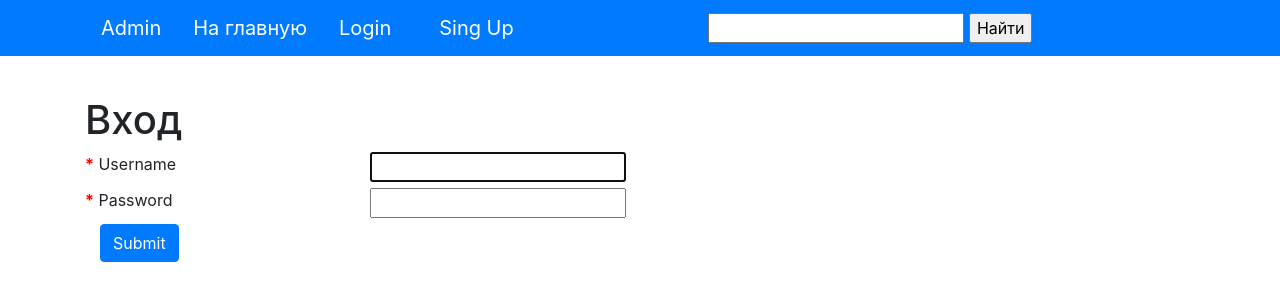
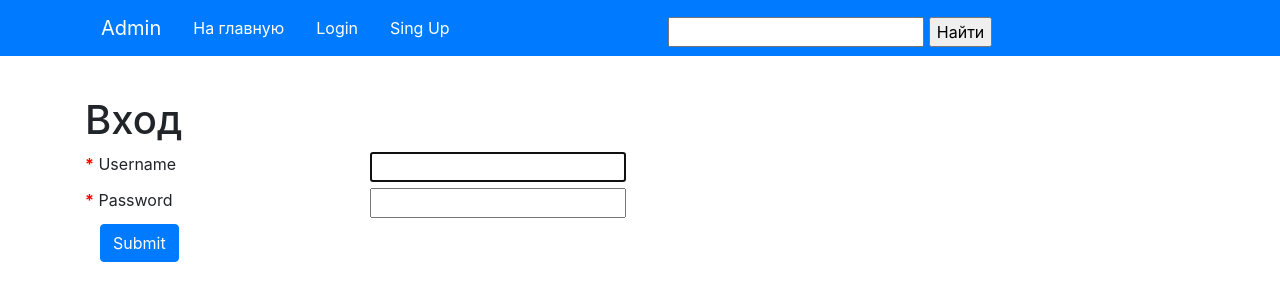
Before and after one commit to Illarionov81/python_group_5_homework_49_Alexander_Illarionov, a Django app: page /accounts/login/ in a window 1280 px wide. Shown: the top 301 px of the page. Run offline with Django 3.2, Linux system fonts and the light colour scheme; some libraries are stand-ins or nearby versions.

Commit message:
Поправлен вывод ссылок в панели навигации на страницах

```diff
--- a/source/accounts/templates/registration/login.html
+++ b/source/accounts/templates/registration/login.html
@@ -3,23 +3,6 @@
 {% block title %}Вход{% endblock %}
 
 {% block contant %}
-{#    <h1>Вход</h1>#}
-{#    <form action="{% url 'login' %}" method="post" class="text-center">#}
-{#        {% csrf_token %}#}
-{#        {% if has_error %}#}
-{#            <p class="form-error">Неверное имя пользователя или пароль.</p>#}
-{#        {% endif %}#}
-{#        <div class="form-group">#}
-{#            <label for="username" class="form-label">Имя пользователя:</label>#}
-{#            <input type="text" name="username" id="username">#}
-{#        </div>#}
-{#        <div class="form-group">#}
-{#            <label for="password" class="form-label">Пароль:</label>#}
-{#            <input type="password" name="password" id="password">#}
-{#        </div>#}
-{#        <button type="submit">Войти</button>#}
-{#    </form>#}
-
     <h1 class="mt-5 pt-5">Вход</h1>
     {% include 'partial/form.html' with  form_method='post' %}
 {% endblock %}
--- a/source/accounts/templates/user_change.html
+++ b/source/accounts/templates/user_change.html
@@ -2,9 +2,9 @@
 
 {% block title %}Редактировать пользователя{% endblock %}
 
-{% block menu_links %}
-    <li><a href="{% url "accounts:detail" user_obj.pk %}">Назад</a></li>
-    <li><a href="#">Смена пароля</a></li>
+{% block menu %}
+        <a class="text-white px-3" href="{% url "accounts:detail" user_obj.pk %}">Назад </a>
+        <a class="text-white px-3" href="{% url "accounts:password_change" user_obj.pk %}">Смена пароля</a>
 {% endblock %}
 
 {% block contant %}
--- a/source/accounts/templates/user_create.html
+++ b/source/accounts/templates/user_create.html
@@ -7,6 +7,6 @@
 {% endblock %}
 
 {% block contant %}
-    <h1>Регистрация</h1>
+    <h1 class="mt-5 pt-5">Регистрация</h1>
     {% include 'partial/form.html' with form_method='post' button_text="Зарегистрироваться" %}
 {% endblock %}
--- a/source/accounts/templates/users_view.html
+++ b/source/accounts/templates/users_view.html
@@ -3,7 +3,7 @@
 {% block title %}Users: {% endblock %}
 
 {% block contant %}
-{% if user.is_authenticated %}
+{% if user.is_authenticated and perms.auth.view_user %}
     <hr>
 <div class="row">
     <div class="col col-lg-8"><h2 class="pt-4 pl-5"><b>All Users: </b></h2></div>
--- a/source/webapp/templates/partial/simple_search.html
+++ b/source/webapp/templates/partial/simple_search.html
@@ -1,4 +1,3 @@
-<li class="nav-item  pt-2">
 <form class="text-center" action="" method="GET">
     <label for="{{ form.search.id_for_label }}">{# {{ form.search.label }}: #}</label>
     {{ form.search }}
@@ -7,4 +6,3 @@
         <p class="form-error">{{ error }}</p>
     {% endfor %}
 </form>
-</li>
--- a/source/webapp/templates/project/project_create.html
+++ b/source/webapp/templates/project/project_create.html
@@ -1,14 +1,12 @@
 {% extends 'project/../project_base.html' %}
 
 {% block menu %}
-    <li class="nav-item px-3">
-        <a class="navbar-brand"  href="{% url 'projects' %}" >Отмена</a>
-    </li>
+        <a class="text-white text-center px-3"  href="{% url 'projects' %}" >Отмена</a>
 {% endblock %}
 
 {% block title %}Create Project{% endblock %}
 
 {% block contant %}
-    <h3 class=" col-md-6 pt-4"><b>Create Project:</b></h3>
+    <h3 class="col-md-6 pt-4 mt-5"><b>Create Project:</b></h3>
     {% include 'partial/form.html' with  form_method='post' %}
 {% endblock %}
--- a/source/webapp/templates/project/project_delete.html
+++ b/source/webapp/templates/project/project_delete.html
@@ -3,13 +3,11 @@
 {% block title %}Delete Project{% endblock %}
 
 {% block menu %}
-    <li class="nav-item px-3">
-        <a class="navbar-brand"  href="{% url 'project_view' project.pk %}" >Просмотр</a>
-    </li>
+        <a class="text-white text-center px-3" href="{% url 'project_view' project.pk %}" >Просмотр</a>
 {% endblock %}
 
 {% block contant %}
-    <div class="coL col-lg-12 mt-5">
+    <div class="coL col-lg-12 mt-5 pt-5">
         <h1 class="pt-4">Вы действительно хотите удалить проект: # <b class="text-primary">{{ project.pk }}</b> ?</h1>
             <h3>Project:</h3> {{ project.name }}. <h3>Время создания задачи:</h3> {{ project.starts_date }}.
     </div>
--- a/source/webapp/templates/project/project_update.html
+++ b/source/webapp/templates/project/project_update.html
@@ -1,14 +1,12 @@
 {% extends 'project/../project_base.html' %}
 
 {% block menu %}
-    <li class="nav-item px-3">
-        <a class="navbar-brand"  href="{% url 'project_view' project.pk %}" >Отмена</a>
-    </li>
+        <a class="text-white text-center px-3"  href="{% url 'project_view' project.pk %}" >Отмена</a>
 {% endblock %}
 
 {% block title %}Project Update{% endblock %}
 
 {% block contant %}
-    <h3 class=" col-md-6 pt-4"><b>Update Project:</b></h3>
+    <h3 class="col-md-6 pt-4 mt-5"><b>Update Project:</b></h3>
     {% include 'partial/form.html' with  form_method='post' %}
 {% endblock %}
--- a/source/webapp/templates/project_base.html
+++ b/source/webapp/templates/project_base.html
@@ -15,46 +15,30 @@
     <nav class="navbar fixed-top navbar-expand-lg navbar-dark bg-primary">
         <div class="container">
             <a class="navbar-brand pl-3" href="/admin/">Admin</a>
-            <a class="navbar-brand pl-3" href="{% url 'projects' %}">На главную</a>
+            <a class="text-white text-center px-3" href="{% url 'projects' %}">На главную</a>
             <button class="navbar-toggler" type="button" data-toggle="collapse" data-target="#navbarSupportedContent" aria-controls="navbarSupportedContent" aria-expanded="false" aria-label="Toggle navigation">
                 <span class="navbar-toggler-icon"></span>
             </button>
             <div class="collapse navbar-collapse" id="navbarSupportedContent">
                 {% if user.is_authenticated %}
-                    <a class="navbar-brand pl-3" href="{% url 'index' %}">Задачи</a>
+                    <a class="text-white text-center px-3" href="{% url 'index' %}">Задачи</a>
                     {% if perms.auth.view_user %}
-                    <a class="navbar-brand pl-3" href="{% url 'accounts:users' %}">Users</a>
+                    <a class="text-white text-center px-3" href="{% url 'accounts:users' %}">Users</a>
                     {% endif %}
-                    <ul class="navbar-nav mr-auto">
                         {% if perms.webapp.add_project %}
-                        <li class="nav-item px-3">
-                                    <a class="navbar-brand" href="{% url 'project_create_view' %}">Create Project</a>
-                                </li>
+                            <a class="text-white text-center px-3" href="{% url 'project_create_view' %}">Create Project</a>
                         {% endif %}
                         {% block menu %}
                         {% endblock %}
-                        <li class="nav-item px-3">
-                            <a class="navbar-brand" href="{% url 'accounts:detail' request.user.pk %}">
-                                Hi {{ request.user.username }}
-                            </a>
-                        </li>
-                        <li class="nav-item px-3">
-                            <a class="navbar-brand" href="{% url 'accounts:logout' %}?next={{ request.get_full_path }}">Logout</a>
-                        </li>
+                            <a class="text-white text-center px-3" href="{% url 'accounts:detail' request.user.pk %}">Hi {{ request.user.username }}</a>
+                            <a class="text-white text-center px-3" href="{% url 'accounts:logout' %}?next={{ request.get_full_path }}">Logout</a>
                     {% else %}
-                    <ul class="navbar-nav mr-auto">
-                        <li class="nav-item px-3">
-                            <a class="navbar-brand" href="{% url 'accounts:login' %}?next={{ request.get_full_path }}">Login</a>
-                        </li>
-                        <li class="nav-item px-3">
-                            <a class="navbar-brand" href="{% url 'accounts:create' %}?next={{ request.get_full_path }}">Sing Up</a>
-                        </li>
-                    </ul>
+                            <a class="text-white text-center px-3" href="{% url 'accounts:login' %}?next={{ request.get_full_path }}">Login</a>
+                            <a class="text-white text-center px-3"href="{% url 'accounts:create' %}?next={{ request.get_full_path }}">Sing Up</a>
                 {% endif %}
-                </ul>
             </div>
             <div class="collapse navbar-collapse" id="navbarSupportedContent">
-                 <ul class="navbar-nav ">
+                 <ul class="text-white text-center pt-2 px-3 mb-0">
                     {% block search %}
                         <div class="search-form">
                             <form action="{% url 'projects' %}" method="GET">
--- a/source/webapp/templates/task/delete.html
+++ b/source/webapp/templates/task/delete.html
@@ -3,9 +3,7 @@
 {% block title %}Delete Task{% endblock %}
 
 {% block menu %}
-    <li class="nav-item px-3">
-        <a class="navbar-brand"  href="{% url 'task_view' task.pk %}" >Просмотр</a>
-    </li>
+        <a class="text-white text-center px-3"  href="{% url 'task_view' task.pk %}" >Просмотр</a>
 {% endblock %}
 
 {% block contant %}
--- a/source/webapp/templates/task/task.html
+++ b/source/webapp/templates/task/task.html
@@ -4,9 +4,7 @@
 
 {% block menu %}
     {% if user.is_authenticated %}
-    <li class="nav-item px-3">
-        <a class="navbar-brand"  href="{% url 'project_view' issuetracker.project.pk %}" >To Project</a>
-    </li>
+        <a class="text-white text-center px-3"  href="{% url 'project_view' issuetracker.project.pk %}" >To Project</a>
 {% endif %}
 {% endblock %}
 
--- a/source/webapp/templates/task/task_create.html
+++ b/source/webapp/templates/task/task_create.html
@@ -1,9 +1,7 @@
 {% extends 'project/../project_base.html' %}
 
 {% block menu %}
-    <li class="nav-item px-3">
-        <a class="navbar-brand"  href="{% url 'project_view' project.pk %}" >Отмена</a>
-    </li>
+        <a class="text-white text-center px-3"  href="{% url 'project_view' project.pk %}" >Отмена</a>
 {% endblock %}
 
 {% block title %}Add task{% endblock %}
```
Also changed, not shown: source/accounts/templates/user_detail.html (+2 -6 lines), source/accounts/templates/user_password_change.html (+4 -4 lines), source/webapp/templates/project/project.html (+4 -6 lines), source/webapp/templates/task/task_update.html (+4 -8 lines).
